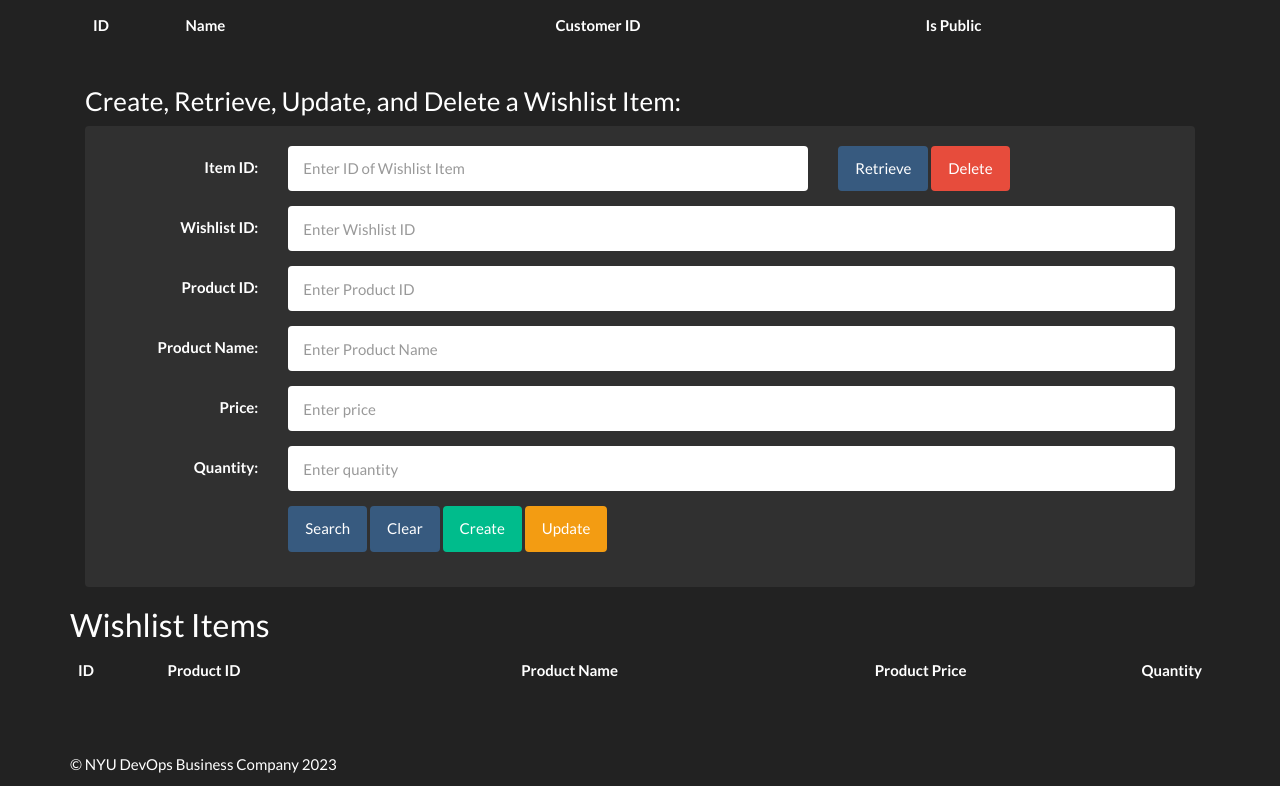
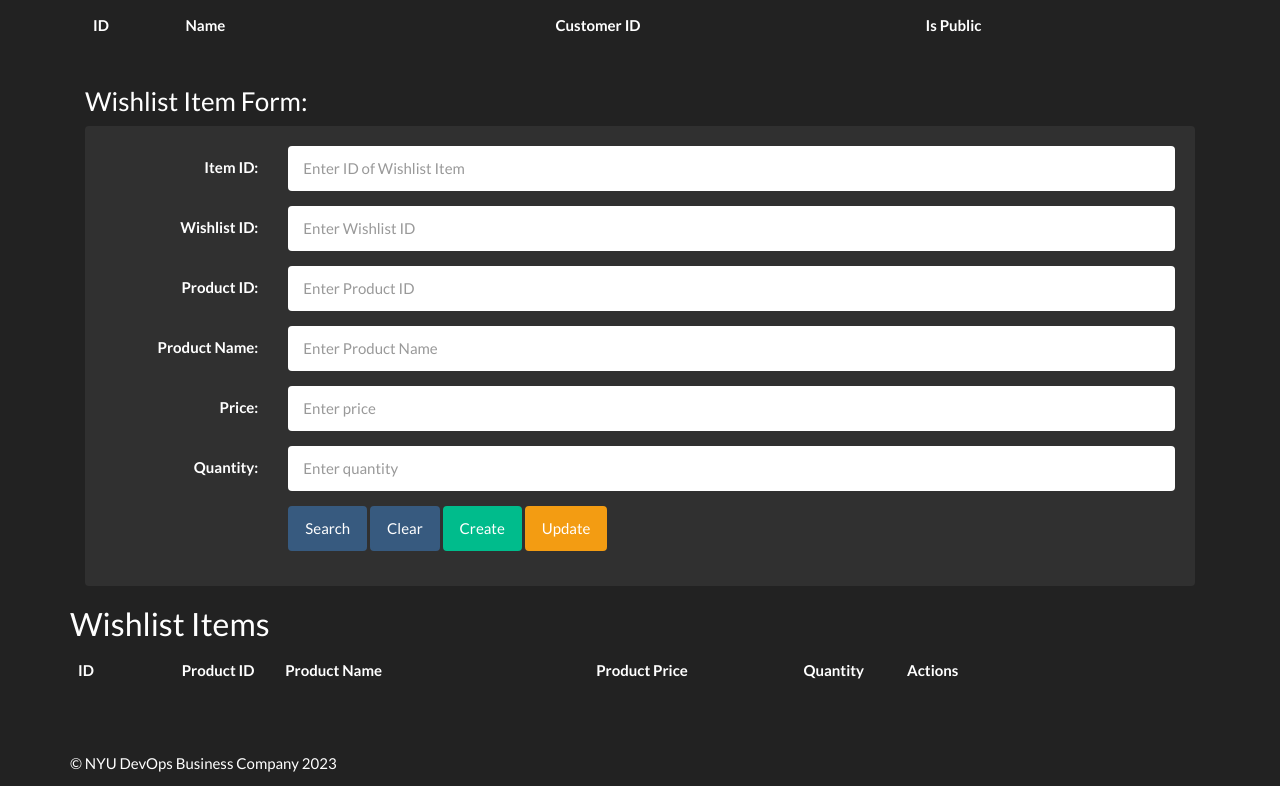
Before and after one commit to CSCI-GA-2820-FA23-003/wishlists, a plain HTML site: page service/static/index.html in a window 1280 px wide. Shown: the part 632-1418 px from the top of the page. Drawn offline with Linux system fonts and the light colour scheme; files that its build step writes are made by us from their sources; files whose address does not match are found by name.

Commit message:
Updates to the wishlist items listing and form.

```diff
--- a/service/static/index.html
+++ b/service/static/index.html
@@ -100,19 +100,19 @@
       </table>
     </div>
 
+    <!-- ************** -->
+    <!-- WISHLIST ITEMS -->
+    <!-- ************** -->
+
     <section id="wishlist-item-section">
       <div class="col-md-12" id="wishlist-item-form">
-        <h3>Create, Retrieve, Update, and Delete a Wishlist Item:</h3>
+        <h3>Wishlist Item Form:</h3>
         <div class="well">
           <div class="form-horizontal">
             <div class="form-group">
               <label class="control-label col-sm-2" for="item_id">Item ID:</label>
-              <div class="col-sm-6">
+              <div class="col-sm-10">
                 <input type="text" class="form-control" id="item_id" placeholder="Enter ID of Wishlist Item">
-              </div>
-              <div class="col-sm-4">
-                <button type="submit" class="btn btn-primary" id="retrieve-item-btn">Retrieve</button>
-                <button type="submit" class="btn btn-danger" id="delete-item-btn">Delete</button>
               </div>
             </div>
           </div> <!-- form horizontal -->
@@ -177,10 +177,11 @@
         <thead>
           <tr>
             <th class="col-md-1">ID</th>
-            <th class="col-md-4">Product ID</th>
-            <th class="col-md-4">Product Name</th>
-            <th class="col-md-3">Product Price</th>
-            <th class="col-md-3">Quantity</th>
+            <th class="col-md-1">Product ID</th>
+            <th class="col-md-3">Product Name</th>
+            <th class="col-md-2">Product Price</th>
+            <th class="col-md-1">Quantity</th>
+            <th class="col-md-3">Actions</th>
           </tr>
         </thead>
         <tbody>
--- a/service/static/js/rest_api.js
+++ b/service/static/js/rest_api.js
@@ -134,13 +134,18 @@ $(function () {
                 if (res.length == 0){
                     window.alert("No results")
                 } else {
+                    // create a table row for each item in the retrieved wishlist
                     $.each(res, function(index, item) {
                         $("#wishlist-items-table tbody").append(`<tr>
-                            <td><a class"wishlist-item-id-link">${item.id}</a></td>
+                            <td>${item.id}</td>
                             <td>${item.product_id}</td>
                             <td>${item.product_name}</td>
                             <td>${item.product_price}</td>
                             <td>${item.quantity}</td>
+                            <td>
+                                <button class="btn btn-sm btn-default" data-wishlist-and-item-id="${item.wishlist_id}:${item.id}">Edit</button>
+                                <button class="btn btn-sm btn-danger" data-wishlist-and-item-id="${item.wishlist_id}:${item.id}">Delete</button>
+                            </td>
                         </tr>`)
                     })
                 }
```
